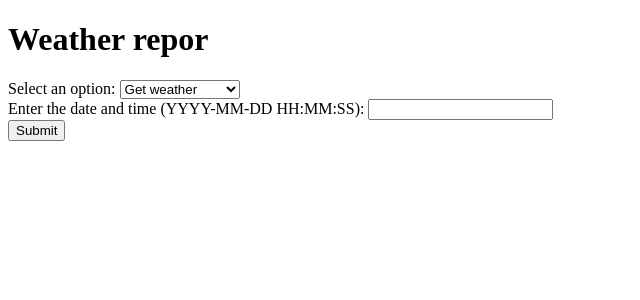
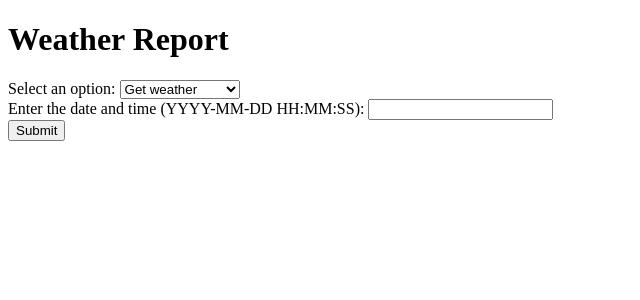
Before and after one commit to altafbalikai/WeatherApp, a Flask app: page / in a window 1280 px wide. Shown: the top 300 px of the page, without its empty margins (0-640 px from the left). Run offline with Flask 3, Linux system fonts and the light colour scheme.

Commit message:
Update index.html

```diff
--- a/templates/index.html
+++ b/templates/index.html
@@ -4,7 +4,7 @@
     <title>Weather Data Program</title>
 </head>
 <body>
-    <h1>Weather repor</h1>
+    <h1>Weather Report</h1>
     <form id="weather-form" method="post">
         <label for="option">Select an option:</label>
         <select name="option" id="option">
```
